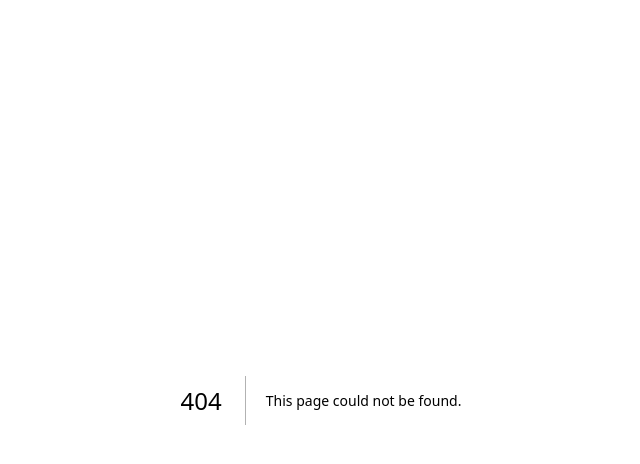
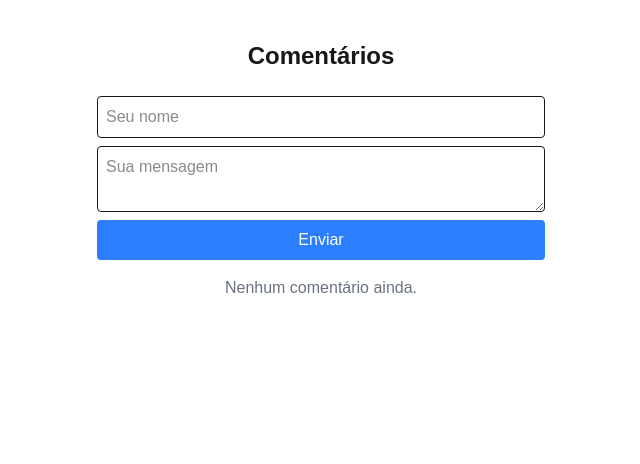
Before and after one commit to MayconSantos04/introducao-next.js, a Next.js app: page /comments in a window 1280 px wide. Before the commit this address had no page. Shown: the top 464 px of the page, without its empty margins (319-959 px from the left). Built offline with nearby package versions, Linux system fonts and the light colour scheme.

Commit message:
feat: adiciona sistema simples de comentários

```diff
--- /dev/null
+++ b/src/app/comments/page.tsx
@@ -0,0 +1,22 @@
+"use client";
+
+import { useState } from "react";
+import CommentForm from "@/components/CommentForm";
+import CommentList from "@/components/CommentList"
+
+export default function CommentsPage() {
+  const [comentarios, setComentarios] = useState<any[]>([])
+
+  function adicionarComentario(novo: any) {
+    setComentarios([novo, ...comentarios])
+  }
+
+  return (
+    <div className="text-center mt-10">
+      <h1 className="text-2xl font-bold mb-6">Comentários</h1>
+
+      <CommentForm onAddComment={adicionarComentario} />
+      <CommentList comentarios={comentarios} />
+    </div>
+  );
+}
--- /dev/null
+++ b/src/components/Comment.tsx
@@ -0,0 +1,9 @@
+export default function Comment({ nome, mensagem, data }: { nome: string; mensagem: string; data: string }) {
+  return (
+    <div className="border p-3 rounded-md shadow-sm mb-3 bg-gray-50">
+      <p className="font-semibold">{nome}</p>
+      <p>{mensagem}</p>
+      <p className="text-sm text-gray-500">{data}</p>
+    </div>
+  );
+}
--- /dev/null
+++ b/src/components/CommentForm.tsx
@@ -0,0 +1,49 @@
+"use client";
+
+import { useState } from "react";
+
+export default function CommentForm({ onAddComment }: { onAddComment: (comment: any) => void }) {
+  const [nome, setNome] = useState("");
+  const [mensagem, setMensagem] = useState("")
+
+  function enviarComentario(e: React.FormEvent) {
+    e.preventDefault();
+    if (!nome || !mensagem) return;
+
+    const novoComentario = {
+      nome,
+      mensagem,
+      data: new Date().toLocaleString(),
+    };
+
+    onAddComment(novoComentario);
+    setNome("");
+    setMensagem("");
+  }
+
+  return (
+    <form onSubmit={enviarComentario} className="flex flex-col gap-2 max-w-md mx-auto">
+      <input
+        type="text"
+        placeholder="Seu nome"
+        value={nome}
+        onChange={(e) => setNome(e.target.value)}
+        className="border p-2 rounded"
+      />
+
+      <textarea
+        placeholder="Sua mensagem"
+        value={mensagem}
+        onChange={(e) => setMensagem(e.target.value)}
+        className="border p-2 rounded"
+      />
+
+      <button
+        type="submit"
+        className="bg-blue-500 text-white py-2 rounded hover:bg-blue-600 transition-colors"
+      >
+        Enviar
+      </button>
+    </form>
+  );
+}
--- /dev/null
+++ b/src/components/CommentList.tsx
@@ -0,0 +1,15 @@
+import Comment from "./Comment";
+
+export default function CommentList({ comentarios }: { comentarios: any[] }) {
+  if (comentarios.length === 0) {
+    return <p className="text-center text-gray-500 mt-4">Nenhum comentário ainda.</p>;
+  }
+
+  return (
+    <div className="max-w-md mx-auto mt-4">
+      {comentarios.map((c, i) => (
+        <Comment key={i} nome={c.nome} mensagem={c.mensagem} data={c.data} />
+      ))}
+    </div>
+  );
+}
```
